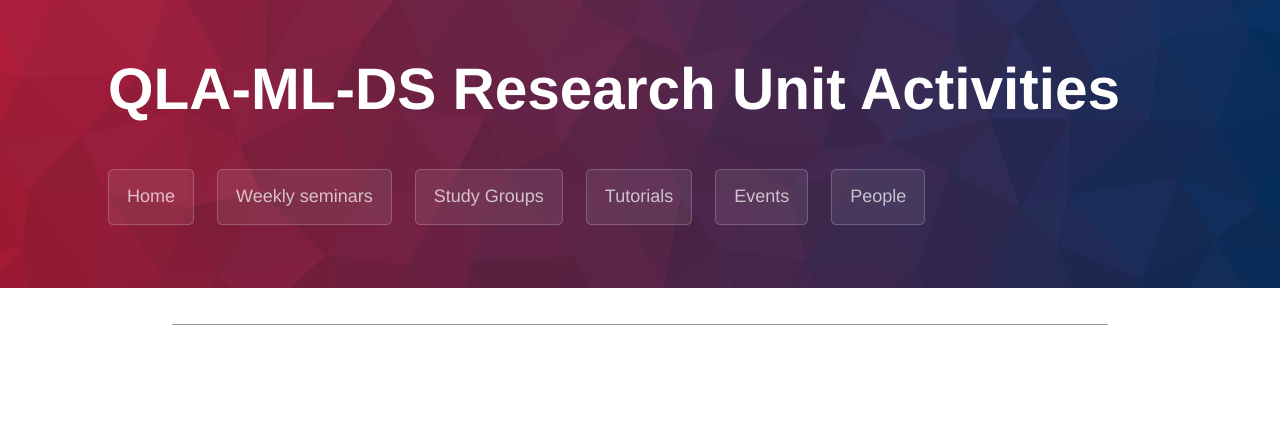
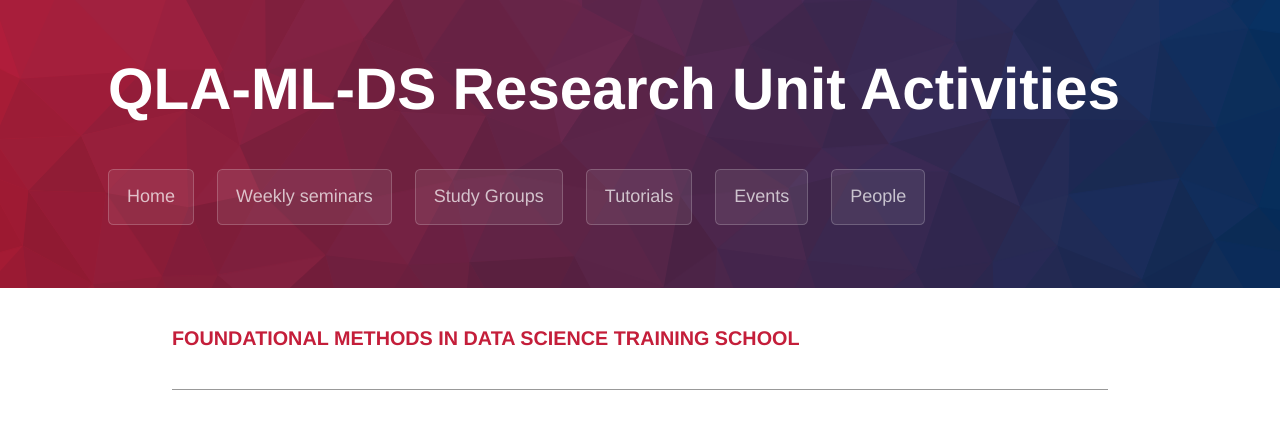
Before and after one commit to qla-ml-ds-activities/qla-ml-ds-activities.github.io, a Jekyll site: the page built from events.md, in a window 1280 px wide. Shown: the top 429 px of the page. Built offline with Jekyll 4.4.1, drawn with Linux system fonts in a browser that asks for light colours; some web fonts are replaced.

Commit message:
Update events.md

```diff
--- a/events.md
+++ b/events.md
@@ -1,3 +1,6 @@
 ---
 layout: default
 ---
+
+
+[**FOUNDATIONAL METHODS IN DATA SCIENCE TRAINING SCHOOL**](https://qla-ml-ds.github.io/)
```
